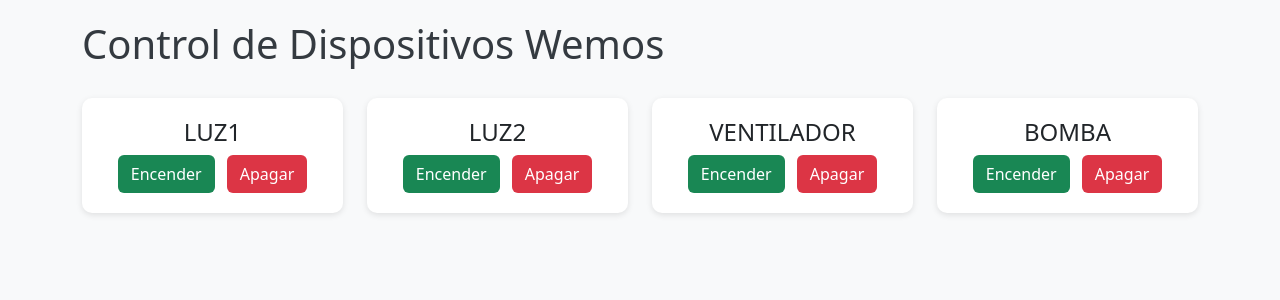
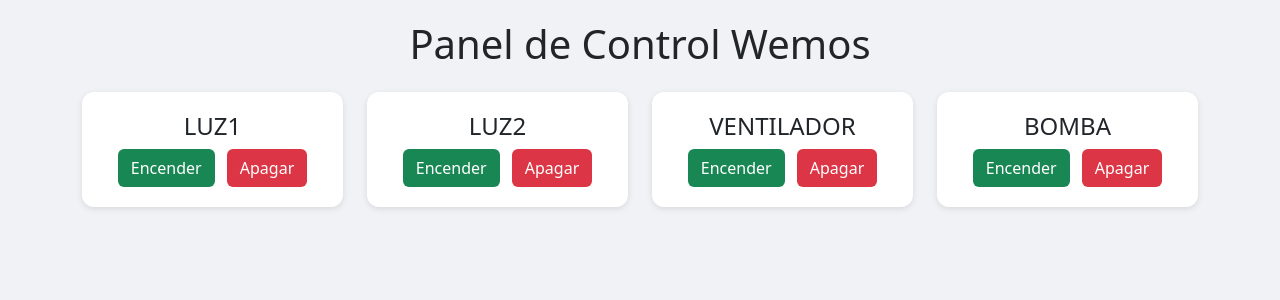
Before and after one commit to Brunor86/Controlador-wemos, a Flask app: page /web in a window 1280 px wide. Shown: the top 300 px of the page. Run offline with Flask 3, Linux system fonts and the light colour scheme.

Commit message:
Update index.html

```diff
--- a/templates/index.html
+++ b/templates/index.html
@@ -5,24 +5,19 @@
   <meta name="viewport" content="width=device-width, initial-scale=1" />
   <title>Control de Dispositivos Wemos</title>
 
-  <!-- Bootstrap CSS CDN -->
+  <!-- Bootstrap -->
   <link href="https://cdn.jsdelivr.net/npm/bootstrap@5.3.0/dist/css/bootstrap.min.css" rel="stylesheet" />
-
   <style>
     body {
-      background-color: #f8f9fa;
+      background-color: #f0f2f5;
       padding: 20px;
     }
-    h1 {
-      margin-bottom: 30px;
-      color: #343a40;
-    }
     .device-card {
+      background-color: white;
+      border-radius: 12px;
+      padding: 20px;
       margin-bottom: 20px;
       box-shadow: 0 2px 6px rgba(0,0,0,0.1);
-      border-radius: 10px;
-      background-color: #fff;
-      padding: 20px;
       text-align: center;
     }
     .btn-on {
@@ -37,27 +32,22 @@
 </head>
 <body>
   <div class="container">
-    <h1>Control de Dispositivos Wemos</h1>
-
+    <h1 class="mb-4 text-center">Panel de Control Wemos</h1>
     <div class="row" id="devices-container">
-      <!-- Aquí se insertan los dispositivos -->
+      <!-- Dispositivos se insertan acá -->
     </div>
   </div>
 
-  <!-- Bootstrap JS (necesario para componentes interactivos) -->
-  <script src="https://cdn.jsdelivr.net/npm/bootstrap@5.3.0/dist/js/bootstrap.bundle.min.js"></script>
-
   <script>
-    // Lista de dispositivos a controlar (puedes modificarla o traerla del backend luego)
-    const dispositivos = ["LUZ1", "LUZ2", "VENTILADOR", "BOMBA"];
-
-    const container = document.getElementById('devices-container');
+    // Cargar lista desde Flask
+    fetch("/dispositivos")
+      .then(response => response.json())
+      .then(dispositivos => {
+        const container = document.getElementById("devices-container");
 
         dispositivos.forEach(dispositivo => {
-      // Crear el div para cada dispositivo
-      const div = document.createElement('div');
+          const div = document.createElement("div");
           div.className = "col-md-3";
-
           div.innerHTML = `
             <div class="device-card">
               <h4>${dispositivo}</h4>
@@ -67,8 +57,8 @@
           `;
           container.appendChild(div);
         });
+      });
 
-    // Función para enviar comando al servidor
     function enviar(dispositivo, accion) {
       fetch(`/${accion}/${dispositivo}`)
         .then(response => response.text())
```
Lines whose indentation alone changed are shown as unchanged.
